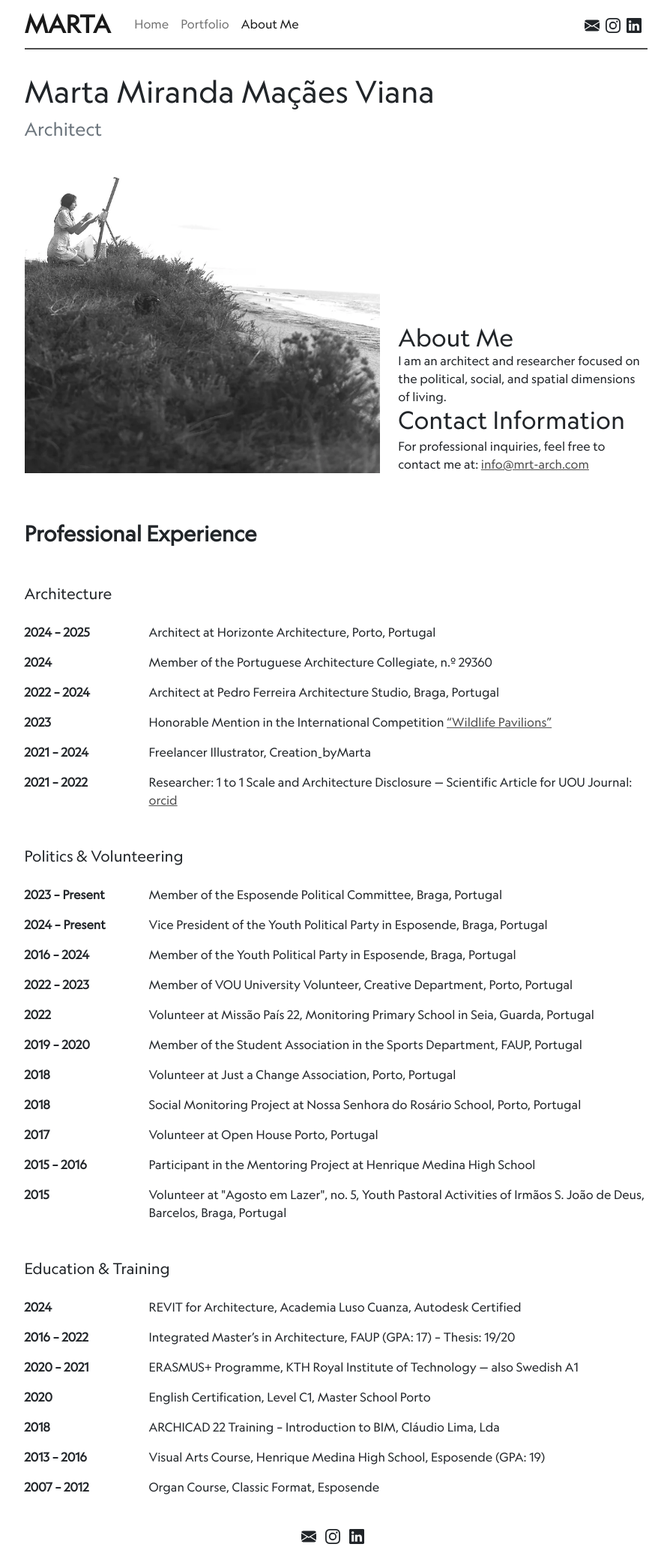
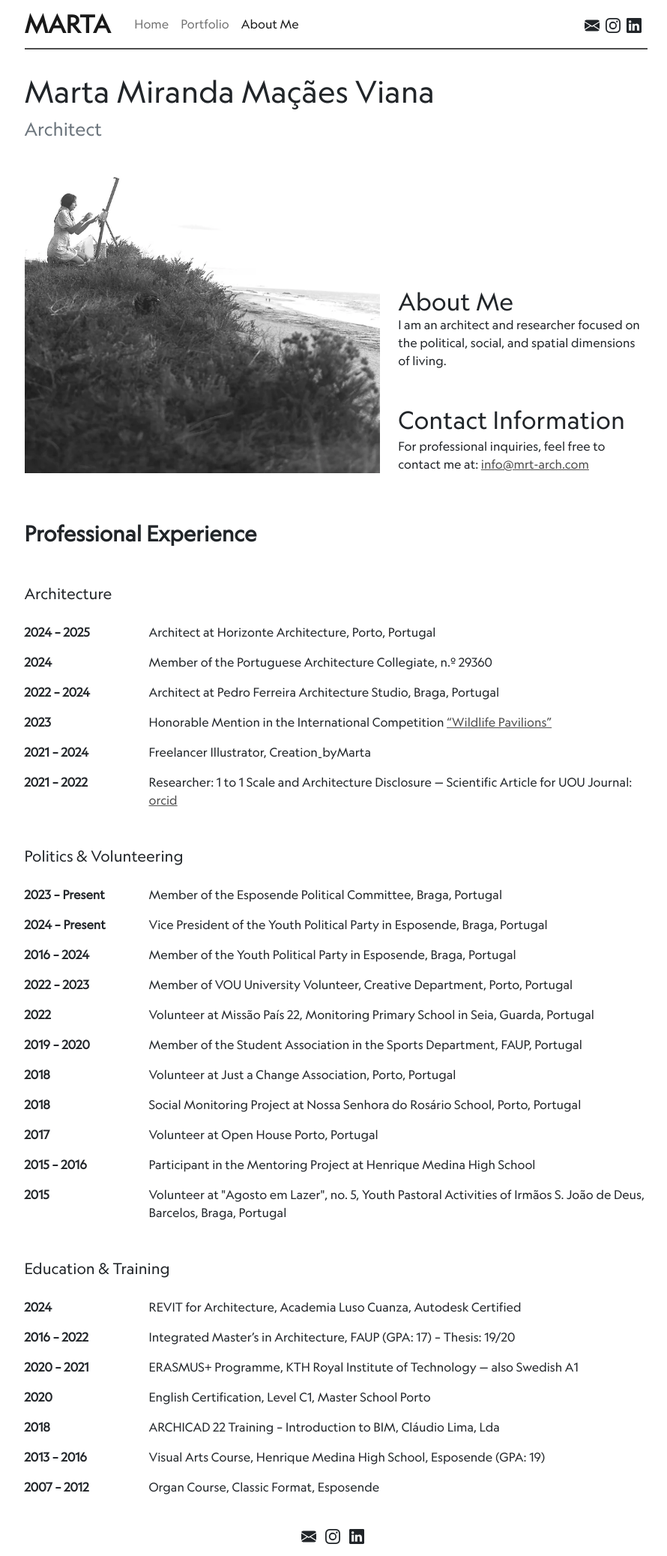
Before and after one commit to martagaiaoviana/martagaiaoviana.github.io, a Jekyll site: the page built from about.md, in a window 1280 px wide. Shown: the whole page at 75% size, without its empty margins (192-1082 px from the left). Built offline with Jekyll 4.4.1, drawn with Linux system fonts in a browser that asks for light colours.

Commit message:
Update about.md

```diff
--- a/about.md
+++ b/about.md
@@ -16,7 +16,7 @@ permalink: /about/
 </style>
 
 <div class="row pt-3 align-items-end">
-  <!-- Coluna da imagem com classe identificadora -->
+  <!-- Coluna da imagem -->
   <div class="col-lg-7 image-hover-container">
     <img src="{{site.baseurl}}/assets/images/marta_on_the_beach.webp"
          class="img-fluid h-100"
@@ -24,14 +24,16 @@ permalink: /about/
          alt="Portrait of Marta on the beach">
   </div>
 
-  <!-- Coluna do texto que reage ao hover na imagem -->
+  <!-- Coluna do texto -->
   <div class="col-lg-5 d-flex flex-column justify-content-end text-hover-container">
     <div class="text-slide-container">
       <h2 class="mb-0">About Me</h2>
       <p class="mb-0">
         I am an architect and researcher focused on the political, social, and spatial dimensions of living.
       </p>
-      <h2 class="mt-0 mb-0">Contact Information</h2>
+
+      <!-- Aqui aumentamos o espaço com mt-5 -->
+      <h2 class="mt-5 mb-0">Contact Information</h2>
       <p class="mt-1">
         For professional inquiries, feel free to contact me at:
         <a href="mailto:{{ site.footer-links.email }}">{{ site.footer-links.email }}</a>
```
